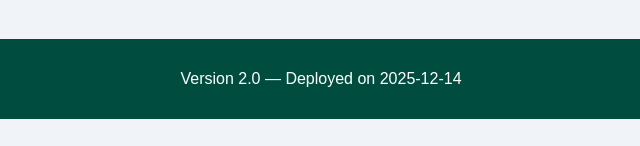
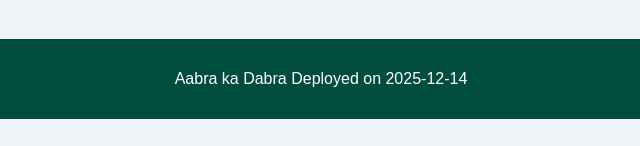
Before and after one commit to amanghz/frontend-dep, a website: page src/index.html in a window 1280 px wide. Shown: the part 651-797 px from the top of the page, 319-959 px from the left. Drawn offline with Linux system fonts and the light colour scheme.

```diff
--- a/src/index.html
+++ b/src/index.html
@@ -35,7 +35,7 @@
   </main>
 
   <footer>
-    <p>Version 2.0 — Deployed on 2025-12-14</p>
+    <p> Aabra ka Dabra Deployed on 2025-12-14</p>
   </footer>
 
   <script src="script.js"></script>
```
